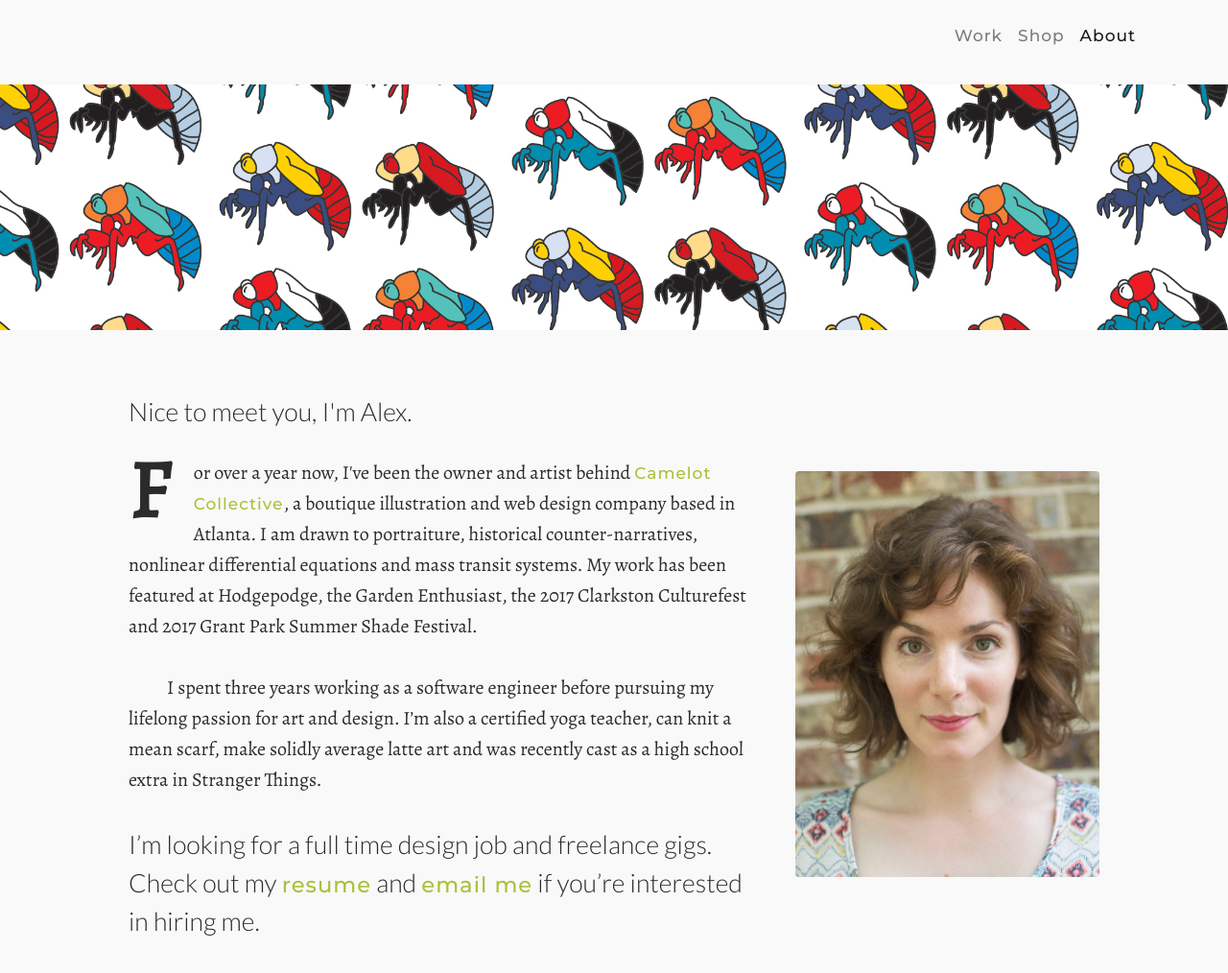
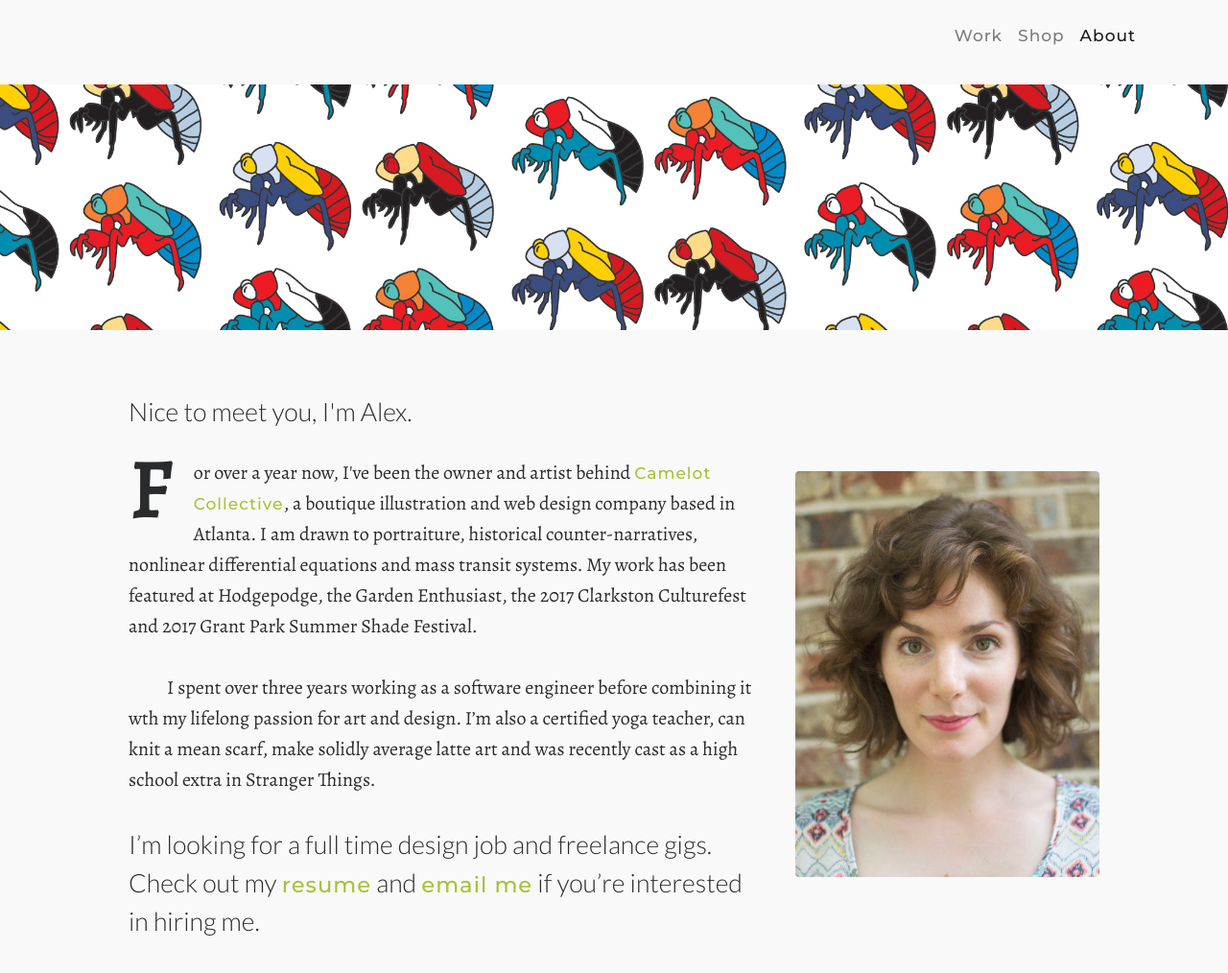
Before and after one commit to alfovo/alfovo-portfolio-old, a plain HTML site: page html/about.html in a window 1280 px wide. Shown: the whole page at 96% size. Drawn offline with nearby package versions, Linux system fonts and the light colour scheme; a script that the page names is missing; files whose address does not match are found by name; a web font is replaced by a local one.

Commit message:
small update to bio

```diff
--- a/html/about.html
+++ b/html/about.html
@@ -41,7 +41,7 @@
   <div class="row justify-content-center">
   <div class="col-12 col-sm-8">
   <p><span class="dropcap">F</span>or over a year now, I've been the owner and artist behind <a href="http://www.camelotcollective.etsy.com">Camelot Collective</a>, a boutique illustration and web design company based in Atlanta. I am drawn to portraiture, historical counter-narratives, nonlinear differential equations and mass transit systems. My work has been featured at Hodgepodge, the Garden Enthusiast, the 2017 Clarkston Culturefest and 2017 Grant Park Summer Shade Festival. </p>
-  <p>I spent three years working as a software engineer before pursuing my lifelong passion for art and design.  I’m also a certified yoga teacher, can knit a mean scarf, make solidly average latte art and was recently cast as a high school extra in Stranger Things.</p>
+  <p>I spent over three years working as a software engineer before combining it wth my lifelong passion for art and design.  I’m also a certified yoga teacher, can knit a mean scarf, make solidly average latte art and was recently cast as a high school extra in Stranger Things.</p>
   <h2>I’m looking for a full time design job and freelance gigs. Check out my <a href=../img/alexandra_volpert_resume.pdf>resume</a> and <a href="mailto:afvolpert@gmail.com">email me</a> if you’re interested in hiring me.</h2>
   </div>
     <div class="col-10 col-sm-4">
```
